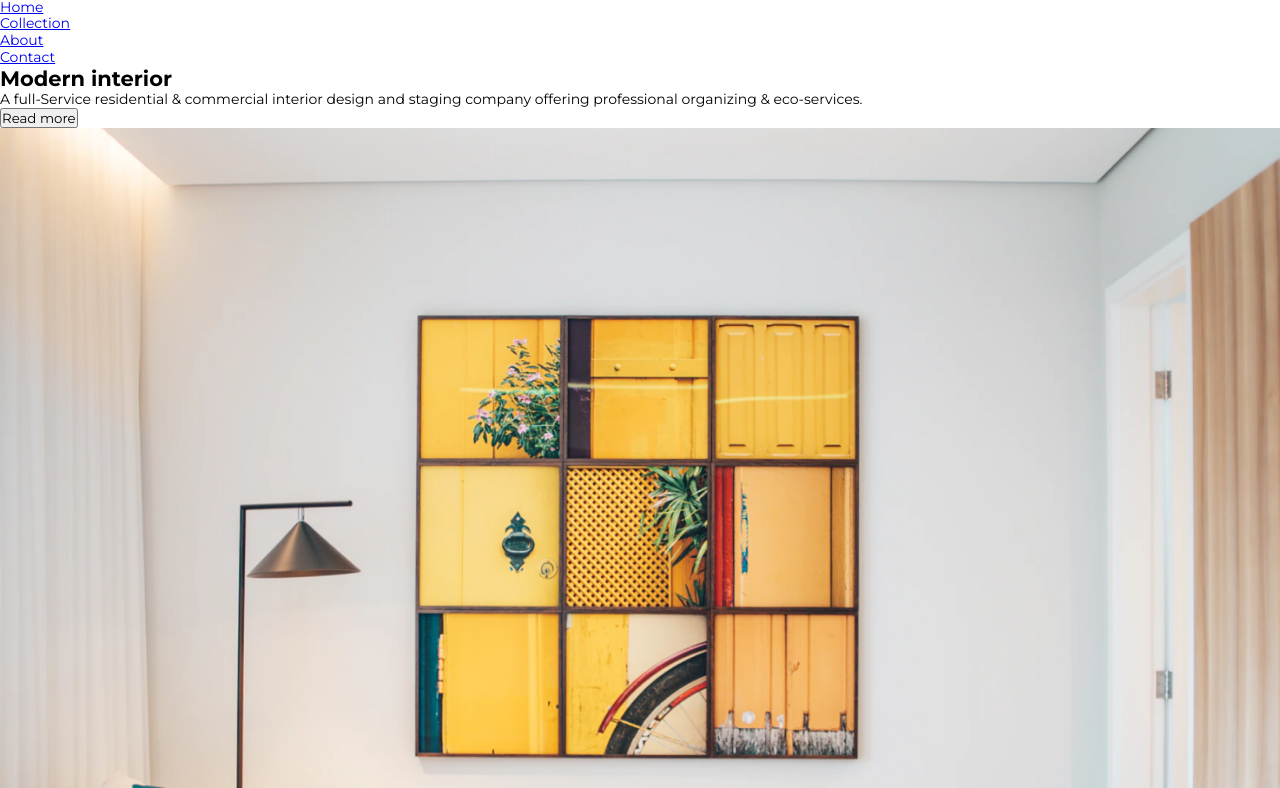
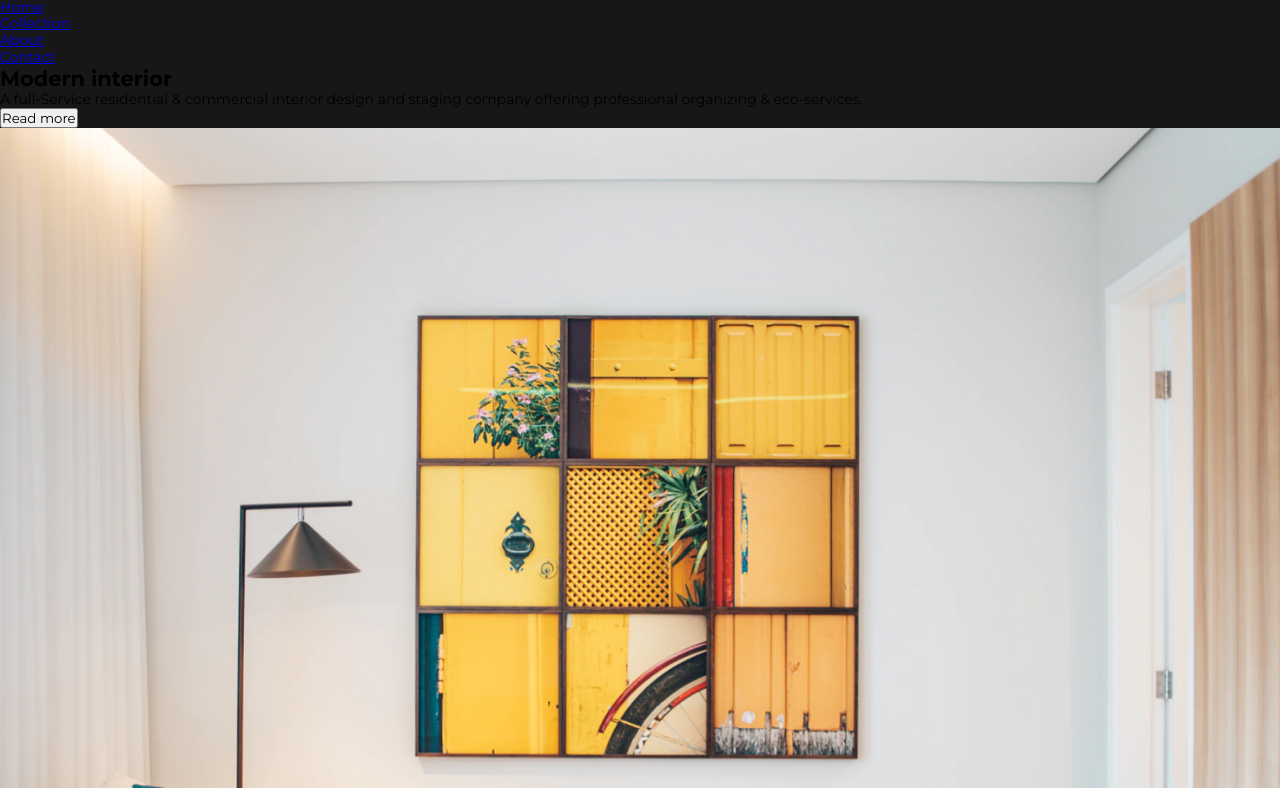
Before and after one commit to jjalbuenacabuyao/interior-consultant-master, a website: page index.html in a window 1280 px wide. Shown: the part 35-823 px from the top of the page. Drawn offline with Linux system fonts and the light colour scheme.

Commit message:
added background color and text color

```diff
--- a/css/style.css
+++ b/css/style.css
@@ -47,4 +47,5 @@ body {
   font-size: var(--fs-14);
   line-height: 1.2;
   overflow-x: hidden;
+  background-color: var(--clr-black);
 }
```
